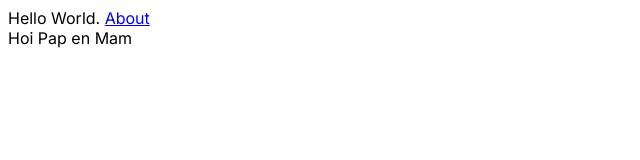
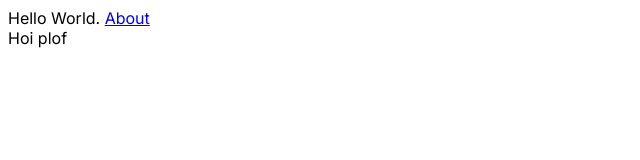
Before and after one commit to JanHertog/public-site, a Next.js app in the folder source/: page / in a window 1280 px wide. Shown: the top 160 px of the page, without its empty margins (0-640 px from the left). Built offline with nearby package versions, Linux system fonts and the light colour scheme.

Commit message:
Change text from 'Hoi Pap en Mam' to 'Hoi plof'

```diff
--- a/source/app/page.tsx
+++ b/source/app/page.tsx
@@ -7,7 +7,7 @@ export default function Home() {
         Hello World. <Link href="/about">About</Link>
       </div>
       <div>
-        Hoi Pap en Mam
+        Hoi plof
       </div>
     </div>
   );
```
